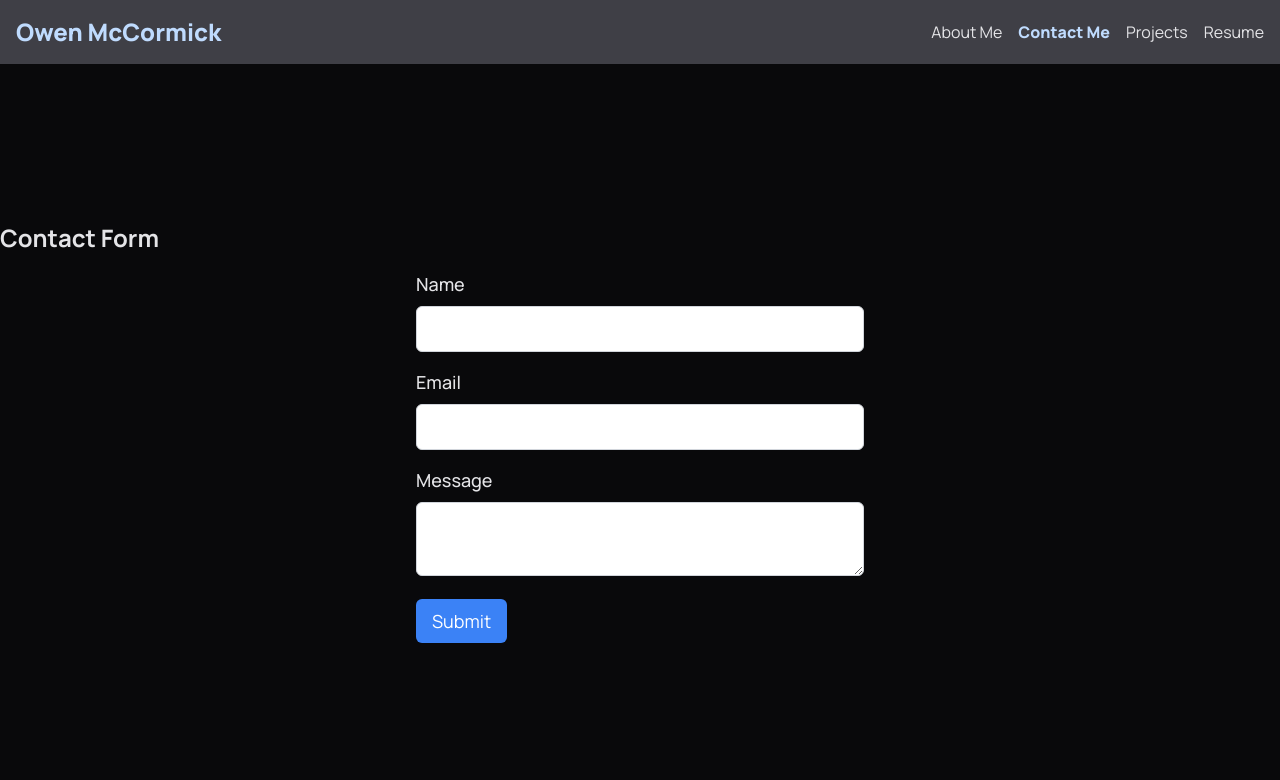
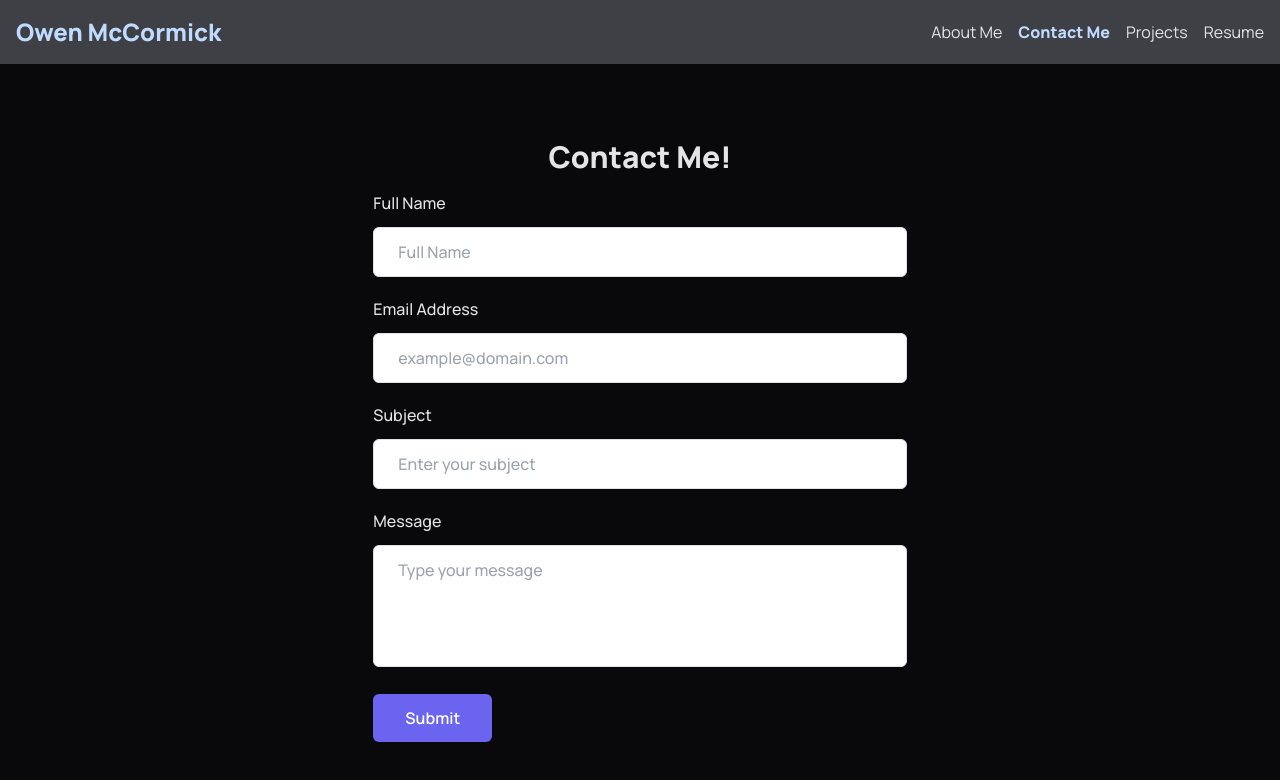
Before and after one commit to nephh/bootcamp-portfolio, a React (Vite) app: page /contact in a window 1280 px wide. Shown: the top 780 px of the page. Built offline with nearby package versions, Linux system fonts and the light colour scheme.

Commit message:
project and contact page done

```diff
--- a/src/App.jsx
+++ b/src/App.jsx
@@ -5,7 +5,7 @@ function App() {
   return (
     <div className="flex h-screen flex-col">
       <Nav />
-      <div className="flex flex-grow items-center justify-center bg-zinc-950 text-lg text-zinc-200 manrope-default">
+      <div className="manrope-default flex flex-grow items-center justify-center bg-zinc-950 text-lg text-zinc-200">
         <Outlet />
       </div>
     </div>
--- a/src/components/Nav.jsx
+++ b/src/components/Nav.jsx
@@ -1,14 +1,13 @@
 import { Link, useLocation } from "react-router-dom";
-
-const activeLink = "manrope-bold text-blue-200";
-const inactiveLink = "manrope-default text-zinc-200 hover:font-bold";
 
 export default function Nav() {
   const location = useLocation();
+  const activeLink = "manrope-bold text-blue-200";
+  const inactiveLink = "manrope-default text-zinc-200 hover:font-bold";
 
   return (
     <nav className="flex items-center justify-between bg-zinc-700 p-4">
-      <p className="text-2xl manrope-bold text-blue-200">Owen McCormick</p>
+      <p className="manrope-bold text-2xl text-blue-200">Owen McCormick</p>
       <div>
         <Link
           to="/"
--- /dev/null
+++ b/src/components/ProjectItem.jsx
@@ -0,0 +1,28 @@
+export default function ProjectItem({ title, imgUrl, stack }) {
+  return (
+    <div className="transform overflow-hidden rounded-md border-2 border-slate-900 transition-all duration-300 hover:scale-105 dark:border-slate-700">
+      <img
+        src={imgUrl}
+        alt="project image"
+        className="h-36 w-full cursor-pointer object-cover md:h-48"
+      />
+      <div className="w-full p-4">
+        <h2 className="mb-2 text-lg font-semibold md:mb-3 md:text-xl">
+          {title}
+        </h2>
+        <p className="flex flex-row flex-wrap items-center justify-start gap-2 text-xs md:text-sm">
+          {stack.map((item, index) => {
+            return (
+              <span
+                key={index}
+                className="inline-block rounded-md border-2 border-slate-900 px-2 py-1 font-semibold dark:border-slate-700"
+              >
+                {item}
+              </span>
+            );
+          })}
+        </p>
+      </div>
+    </div>
+  );
+}
--- /dev/null
+++ b/src/data/projects.js
@@ -0,0 +1,38 @@
+export default [
+  {
+    title: "EZ JSON",
+    imgUrl: "/assets/8bit-custom.png",
+    stack: ["JavaScript"],
+    link: "/",
+  },
+  {
+    title: "ChatSpace",
+    imgUrl: "/assets/8bit-custom.png",
+    stack: ["HTML", "CSS", "JavaScript"],
+    link: "/",
+  },
+  {
+    title: "Example",
+    imgUrl: "/assets/8bit-custom.png",
+    stack: ["HTML", "CSS", "JavaScript"],
+    link: "/",
+  },
+  {
+    title: "Example",
+    imgUrl: "/assets/8bit-custom.png",
+    stack: ["HTML", "CSS", "JavaScript"],
+    link: "/",
+  },
+  {
+    title: "Example",
+    imgUrl: "/assets/8bit-custom.png",
+    stack: ["HTML", "CSS", "JavaScript"],
+    link: "/",
+  },
+  {
+    title: "Example",
+    imgUrl: "/assets/8bit-custom.png",
+    stack: ["HTML", "CSS", "JavaScript"],
+    link: "/",
+  },
+];
--- a/src/pages/About.jsx
+++ b/src/pages/About.jsx
@@ -1,4 +1,4 @@
-function About() {
+export default function About() {
   return (
     <div className="flex w-8/12 flex-col items-center justify-center">
       <img
@@ -6,14 +6,7 @@ function About() {
         alt="Profile Picture"
         className="mb-4 h-40 rounded-full"
       />
-      <p className="text-center text-lg">
-        Hi, I'm [Your Name]. I'm a software developer passionate about building
-        amazing web applications. I have experience in [list your skills or
-        technologies]. I love learning new things and solving complex problems.
-        Feel free to reach out to me at [your email address]!
-      </p>
+      <p className="text-center text-lg">About me goes here</p>
     </div>
   );
 }
-
-export default About;
--- a/src/pages/Contact.jsx
+++ b/src/pages/Contact.jsx
@@ -1,65 +1,70 @@
-import { useState } from "react";
-
 export default function Contact() {
-  const [name, setName] = useState("");
-  const [email, setEmail] = useState("");
-  const [message, setMessage] = useState("");
-
-  const handleSubmit = (e) => {
-    e.preventDefault();
-
-    console.log("We would handle the form data here!")
-  };
-
   return (
-    <div className="container mx-auto">
-      <h1 className="mb-4 text-2xl font-bold">Contact Form</h1>
-      <form onSubmit={handleSubmit} className="mx-auto max-w-md">
-        <div className="mb-4">
-          <label htmlFor="name" className="mb-2 block font-medium">
-            Name
+    <div className="flex items-center justify-center w-5/12">
+      <div className="mx-auto w-full">
+        <form>
+          <h2 className="flex justify-center font-extrabold text-3xl m-4">Contact Me!</h2>
+          <div className="mb-5">
+            <label htmlFor="name" className="mb-3 block text-base font-medium">
+              Full Name
             </label>
             <input
               type="text"
+              name="name"
               id="name"
-            value={name}
-            onChange={(e) => setName(e.target.value)}
-            className="w-full rounded-md border border-gray-300 px-4 py-2 focus:outline-none focus:ring-2 focus:ring-blue-500"
-            required
+              placeholder="Full Name"
+              className="w-full rounded-md border border-[#e0e0e0] bg-white px-6 py-3 text-base font-medium outline-none focus:border-[#6A64F1] focus:shadow-md"
             />
           </div>
-        <div className="mb-4">
-          <label htmlFor="email" className="mb-2 block font-medium">
-            Email
+          <div className="mb-5">
+            <label htmlFor="email" className="mb-3 block text-base font-medium">
+              Email Address
             </label>
             <input
               type="email"
+              name="email"
               id="email"
-            value={email}
-            onChange={(e) => setEmail(e.target.value)}
-            className="w-full rounded-md border border-gray-300 px-4 py-2 focus:outline-none focus:ring-2 focus:ring-blue-500"
-            required
+              placeholder="example@domain.com"
+              className="w-full rounded-md border border-[#e0e0e0] bg-white px-6 py-3 text-base font-medium outline-none focus:border-[#6A64F1] focus:shadow-md"
             />
           </div>
-        <div className="mb-4">
-          <label htmlFor="message" className="mb-2 block font-medium">
+          <div className="mb-5">
+            <label
+              htmlFor="subject"
+              className="mb-3 block text-base font-medium"
+            >
+              Subject
+            </label>
+            <input
+              type="text"
+              name="subject"
+              id="subject"
+              placeholder="Enter your subject"
+              className="w-full rounded-md border border-[#e0e0e0] bg-white px-6 py-3 text-base font-medium outline-none focus:border-[#6A64F1] focus:shadow-md"
+            />
+          </div>
+          <div className="mb-5">
+            <label
+              htmlFor="message"
+              className="mb-3 block text-base font-medium"
+            >
               Message
             </label>
             <textarea
+              rows="4"
+              name="message"
               id="message"
-            value={message}
-            onChange={(e) => setMessage(e.target.value)}
-            className="w-full rounded-md border border-gray-300 px-4 py-2 focus:outline-none focus:ring-2 focus:ring-blue-500"
-            required
+              placeholder="Type your message"
+              className="w-full resize-none rounded-md border border-[#e0e0e0] bg-white px-6 py-3 text-base font-medium outline-none focus:border-[#6A64F1] focus:shadow-md"
             ></textarea>
           </div>
-        <button
-          type="submit"
-          className="rounded-md bg-blue-500 px-4 py-2 text-white hover:bg-blue-600"
-        >
+          <div>
+            <button className="hover:shadow-form rounded-md bg-[#6A64F1] px-8 py-3 text-base font-semibold text-white outline-none">
               Submit
             </button>
+          </div>
         </form>
+      </div>
     </div>
   );
 }
--- /dev/null
+++ b/src/pages/Projects.jsx
@@ -0,0 +1,23 @@
+import projects from "../data/projects";
+import ProjectItem from "../components/ProjectItem";
+
+export default function Portfolio() {
+  return (
+    <div className="flex flex-col items-center justify-center">
+      <h2 className="m-6">My Projects</h2>
+      <div className="grid grid-cols-1 gap-4 md:grid-cols-2 lg:grid-cols-3">
+        {projects.map((project, index) => {
+          return (
+            <ProjectItem
+              imgUrl={project.imgUrl}
+              title={project.title}
+              stack={project.stack}
+              link={project.link}
+              key={index}
+            />
+          );
+        })}
+      </div>
+    </div>
+  );
+}
--- /dev/null
+++ b/src/pages/Resume.jsx
@@ -0,0 +1,10 @@
+export default function Resume() {
+  return (
+    <div>
+      <p>Click the link below to download my resume:</p>
+      <a href="/path/to/resume.pdf" download>
+        Download Resume
+      </a>
+    </div>
+  );
+}
```
Also changed, not shown: src/main.jsx (+10 -4 lines), 1 other file (tests, documents, lock files or other folders). Lines whose indentation alone changed are shown as unchanged.
